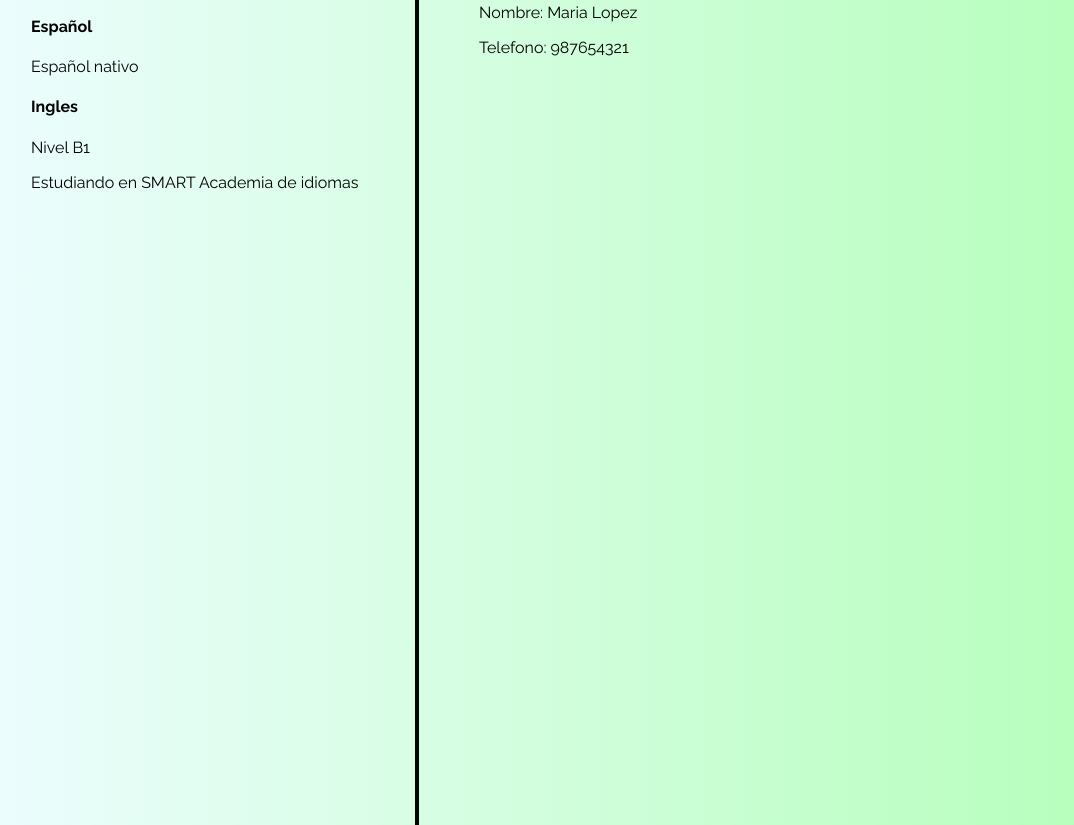
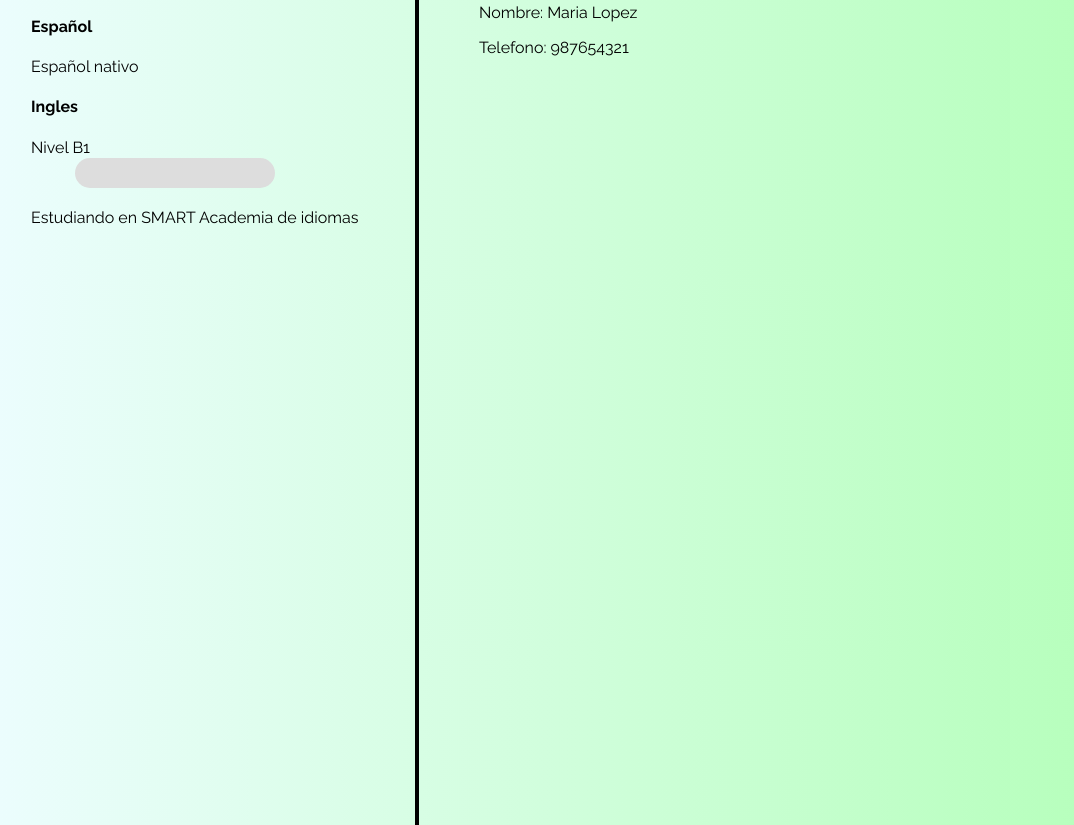
Before and after one commit to SamuelDiaz2/HojaVida, a plain HTML site: page index.html in a window 1280 px wide. Shown: the part 794-1619 px from the top of the page, without its empty margins (33-1107 px from the left). Drawn offline with Linux system fonts and the light colour scheme.

Commit message:
Barra progreso

```diff
--- a/Css/style.css
+++ b/Css/style.css
@@ -48,3 +48,13 @@ h2 {
     width: 270px;
     height: 300px;
 }
+
+.progress {
+    position: absolute;
+    margin-left: 25%;
+    transform: translate(-50%, -50%);
+    background-color: #dddddd;
+    height: 30px;
+    width: 200px;
+    border-radius: 20px;
+}
```
Also changed, not shown: index.html (+1 -0 lines).
